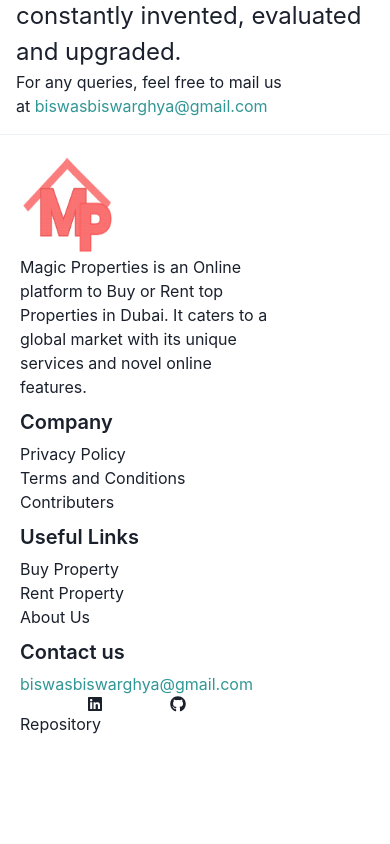
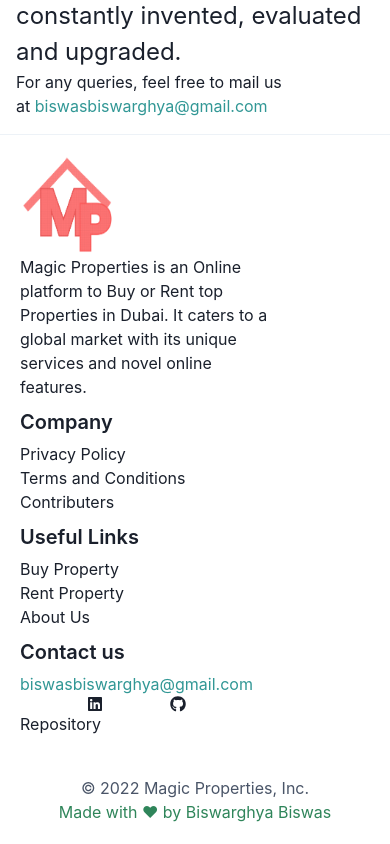
Before and after one commit to coolboydev8/real-estate-web-app, a Next.js app: page /about in a window 390 px wide. Shown: the part 873-1717 px from the top of the page. Before the commit the page ends 1629 px from the top, so only its background shows below. Built offline with nearby package versions, Linux system fonts and the light colour scheme.

Commit message:
Responsive footer added

```diff
--- a/components/Footer.jsx
+++ b/components/Footer.jsx
@@ -3,24 +3,22 @@ import NewLogo from "../assets/images/newLogoNoBg.png";
 import { FaLinkedin,FaGithub } from 'react-icons/fa';
 
 const Footer = () => (
-  // <Box textAlign="center" p="5" color="gray.600" borderTop="1px" borderColor="gray.100">
-  //     © 2022 Magic Properties, Inc.
-  //     <Box color="green.600">Made with ❤ by&nbsp;
-  //         <a href="https://www.linkedin.com/in/biswarghya-biswas/">Biswarghya Biswas</a>
-  //     </Box>
-  // </Box>
+
+  <>
   <Stack p='5' borderTop='1px' borderColor='gray.100' direction={['column','row']} justify='space-around' alignItems={['flex-start','center']}>
 
     <Flex  maxWidth='250px' direction='column' >
       <Image boxSize="100px" src={NewLogo.src} alt="logo" position='relative'/>
       <Text align={['start','center']} >Magic Properties is an Online platform to Buy or Rent top Properties in Dubai. It caters to a global market with its unique services and novel online features.</Text>
     </Flex>
+    {/* Company related fields */}
     <Flex direction='column'>
       <Text fontWeight='semibold' fontSize='xl' mb='5px'>Company</Text>
       <Link href="#">Privacy Policy</Link>
       <Link href="#">Terms and Conditions</Link>
       <Link href="#">Contributers</Link>
     </Flex>
+    {/* Useful links fields */}
     <Flex direction='column'>
       <Text fontWeight='semibold' fontSize='xl' mb='5px'>Useful Links</Text>
           <Link href="/search?purpose=for-sale" passHref>
@@ -33,6 +31,7 @@ const Footer = () => (
             About Us
           </Link>
     </Flex>
+    {/* Contact up fields */}
     <Flex direction='column'>
       <Text fontWeight='semibold' fontSize='xl' mb='5px'>Contact us</Text>
       <Link
@@ -50,6 +49,16 @@ const Footer = () => (
       <Link href="https://github.com/lazyfuhrer/Real-Estate-Web-App">Repository</Link>
     </Flex>
   </Stack>
+  <Box textAlign="center" p="5" color="gray.600">
+      © 2022 Magic Properties, Inc.
+      <Box color="green.600">Made with ❤ by&nbsp;
+          <a href="https://www.linkedin.com/in/biswarghya-biswas/">Biswarghya Biswas</a>
+      </Box>
+  </Box>
+
+  </>
+
+
 )
 
 export default Footer;
```
